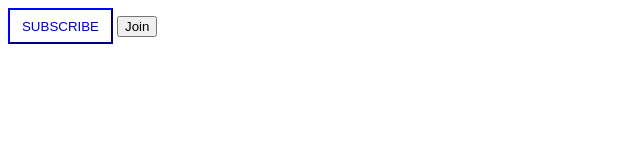
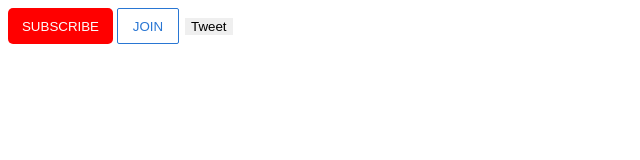
Before and after one commit to Fiap-pedro/Front-End, a plain HTML site: page aula.1/botoes.html in a window 1280 px wide. Shown: the whole page, without its empty margins (0-640 px from the left). Drawn offline with Linux system fonts and the light colour scheme.

Commit message:
commit aula.2

```diff
--- a/aula.1/botoes.html
+++ b/aula.1/botoes.html
@@ -7,17 +7,17 @@
 
      <!-- CSS INTERNO -->
     <style>
+        /* SELETOR {propriedade: valor }*/
         .cadastro {
-            background-color: rgb(255,255,255);
-            color: rgb(0,0,200);
-            border: ;
+            background-color: rgb(255,000,000);
+            color: rgb(253, 253, 253);
             width: 105px;
             height: 36px;
             text-transform: uppercase;
             cursor: pointer;
-            border-radius: 0px;
-            border-color: rgb(0,0,200);
+            border-radius: 5px;
             transition: all 0.3s;
+            border: none;
 
         }
 
@@ -28,12 +28,61 @@
         .cadastro:active {
             opacity: 0.5;
         }
+
+        .entrar {
+            background-color:#fff ;
+            border-color: rgb(41,118,211);
+            border-style: solid;
+            border-width: 1px;
+            color: rgb(41,118,211);
+            width: 62px;
+            height: 36px;
+            border-radius: 2px;
+            text-transform: uppercase;
+            cursor: pointer;
+            transition:  all 0.3s;
+        }
+
+        .entrar:hover{
+            opacity: 0.5 ;
+        }
+
+        .entrar:active{
+            opacity: 0.8;
+
+        }
+
+
+        .twitter{
+            background-color: rgb(41, 53, 228));
+            border-color: #fff;
+            border-style:solid ;
+            border-width: ;
+            color: ;
+            width: ;
+            height: ;
+            border-radius: ;
+            text-transform: ;
+            cursor: pointer;
+            transition: ;
+        }
+
+        .twitter:hover{
+            opacity: 0.5;
+            box-shadow: ;
+        }
+
+        .twitter:active{
+            opacity: 0.8;
+
+        }
     </style>
 </head>
 <body>
 
     <button class="cadastro">Subscribe</button>
     <button class="entrar">Join</button>
+    <button class="twitter">Tweet</button>
 
 </body>
 </html>
```
Also changed, not shown: aula.2/index.html (added, +43 -0 lines), aula.2/style.css (added, +38 -0 lines), 1 other file.
